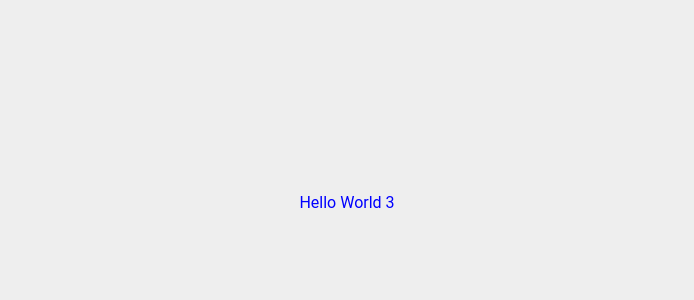
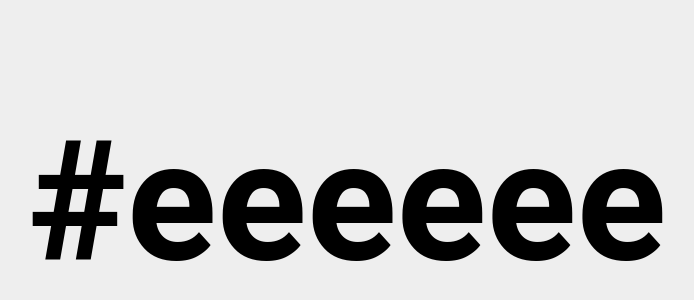
Before and after one commit to tonybatty/random-color-generator, a React (Create React App) app: page / in a window 1280 px wide. Shown: the part 198-498 px from the top of the page, without its empty margins (293-987 px from the left). Built offline with nearby package versions, Linux system fonts and the light colour scheme.

Commit message:
add randomcolor package to generate random background color

```diff
--- a/package.json
+++ b/package.json
@@ -18,6 +18,7 @@
     "@types/react-router": "^5.1.4",
     "@types/react-router-dom": "^5.1.3",
     "ionicons": "^5.0.0",
+    "randomcolor": "^0.5.4",
     "react": "^16.13.0",
     "react-dom": "^16.13.0",
     "react-router": "^5.1.2",
--- a/src/pages/Home.css
+++ b/src/pages/Home.css
@@ -2,7 +2,12 @@
     display: flex;
     justify-content: center;
     align-items: center;
-    color: blue;
+    /* color: blue; */
     height: 100%;
     background-color: #eeeeee;
 }
+
+.hex-code {
+    font-size: 13vw;
+    font-weight: bold;
+}
--- a/src/pages/Home.js
+++ b/src/pages/Home.js
@@ -1,13 +1,37 @@
-import { IonContent, IonHeader, IonPage, IonTitle, IonToolbar } from '@ionic/react';
-import React from 'react';
+import React, { Component } from 'react';
 import './Home.css';
 
-const Home = () => {
-  return (
-    <div class="container">
-      <p>Hello World 3</p>
-    </div>
-  );
-};
+const randomColor = require('randomcolor')
+var color = ''
 
-export default Home;
+console.log("!", color)
+
+export default class Home extends Component {
+  constructor(props) {
+    super(props)
+
+    this.state = {
+      color: '#eeeeee'
+    }
+
+    this.handleClick = this.handleClick.bind(this)
+  }
+
+
+
+  handleClick(e) {
+    this.setState({
+      color: randomColor()
+    })
+
+    console.log(this.state.color)
+  }
+
+  render() {
+    return (
+      <div className="container" style={{ backgroundColor: this.state.color }} onClick={this.handleClick}>
+        <div className="hex-code">{this.state.color}</div>
+      </div>
+    )
+  }
+}
```
Also changed, not shown: 1 other file (tests, documents, lock files or other folders).
